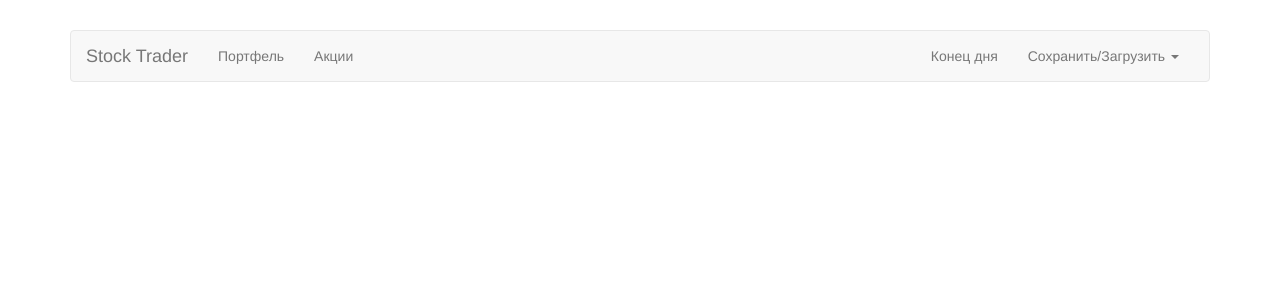
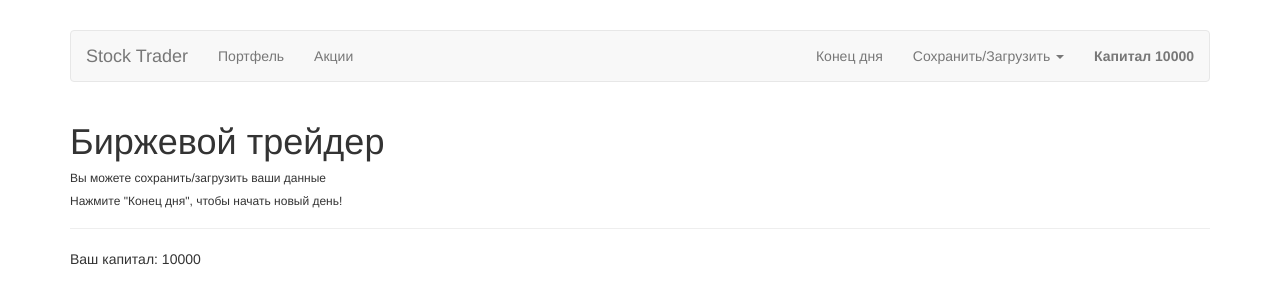
Before and after one commit to LeMentore/StockTrader, a Vue app: page / in a window 1280 px wide. Shown: the top 304 px of the page. Built offline with nearby package versions, Linux system fonts and the light colour scheme.

Commit message:
added funds param on view and fix bug with type of quantity param

```diff
--- a/src/components/Header.vue
+++ b/src/components/Header.vue
@@ -10,7 +10,7 @@
                     <router-link to="/portfolio" activeClass="active" tag="li"><a>Портфель</a></router-link>
                     <router-link to="/stocks" activeClass="active" tag="li"><a>Акции</a></router-link>
                 </ul>
-
+                <strong class="navbar-text navbar-right">Капитал {{ funds }}</strong>
                 <ul class="nav navbar-nav navbar-right">
                     <li><a href="#">Конец дня</a></li>
                     <li class="dropdown">
@@ -30,7 +30,13 @@
 </template>
 
 <script>
-
+    export default {
+        computed: {
+            funds() {
+                return this.$store.getters.funds
+            }
+        }
+    }
 </script>
 
 <style scoped>
--- a/src/components/Home.vue
+++ b/src/components/Home.vue
@@ -1,9 +1,21 @@
 <template>
-
+    <div>
+        <h1>Биржевой трейдер</h1>
+        <h6>Вы можете сохранить/загрузить ваши данные</h6>
+        <h6>Нажмите "Конец дня", чтобы начать новый день!</h6>
+        <hr>
+        <p>Ваш капитал: {{ funds }}</p>
+    </div>
 </template>
 
 <script>
-
+    export default {
+        computed: {
+            funds() {
+                return this.$store.getters.funds
+            }
+        }
+    }
 </script>
 
 <style scoped>
--- a/src/store/modules/portfolio.js
+++ b/src/store/modules/portfolio.js
@@ -5,6 +5,7 @@ const state = {
 
 const mutations = {
     'BUY_STOCK'(state, {stockId, quantity, stockPrice}) {
+        quantity = parseInt(quantity)
         const record = state.stocks.find(element => element.id === stockId)
         if(record) {
             record.quantity += quantity
@@ -18,6 +19,7 @@ const mutations = {
     },
 
     'SELL_STOCK'(state, {stockId, quantity, stockPrice}) {
+        quantity = parseInt(quantity)
         const record = state.stocks.find(element => element.id === stockId)
         if(record.quantity > quantity) {
             record.quantity -= quantity
```
